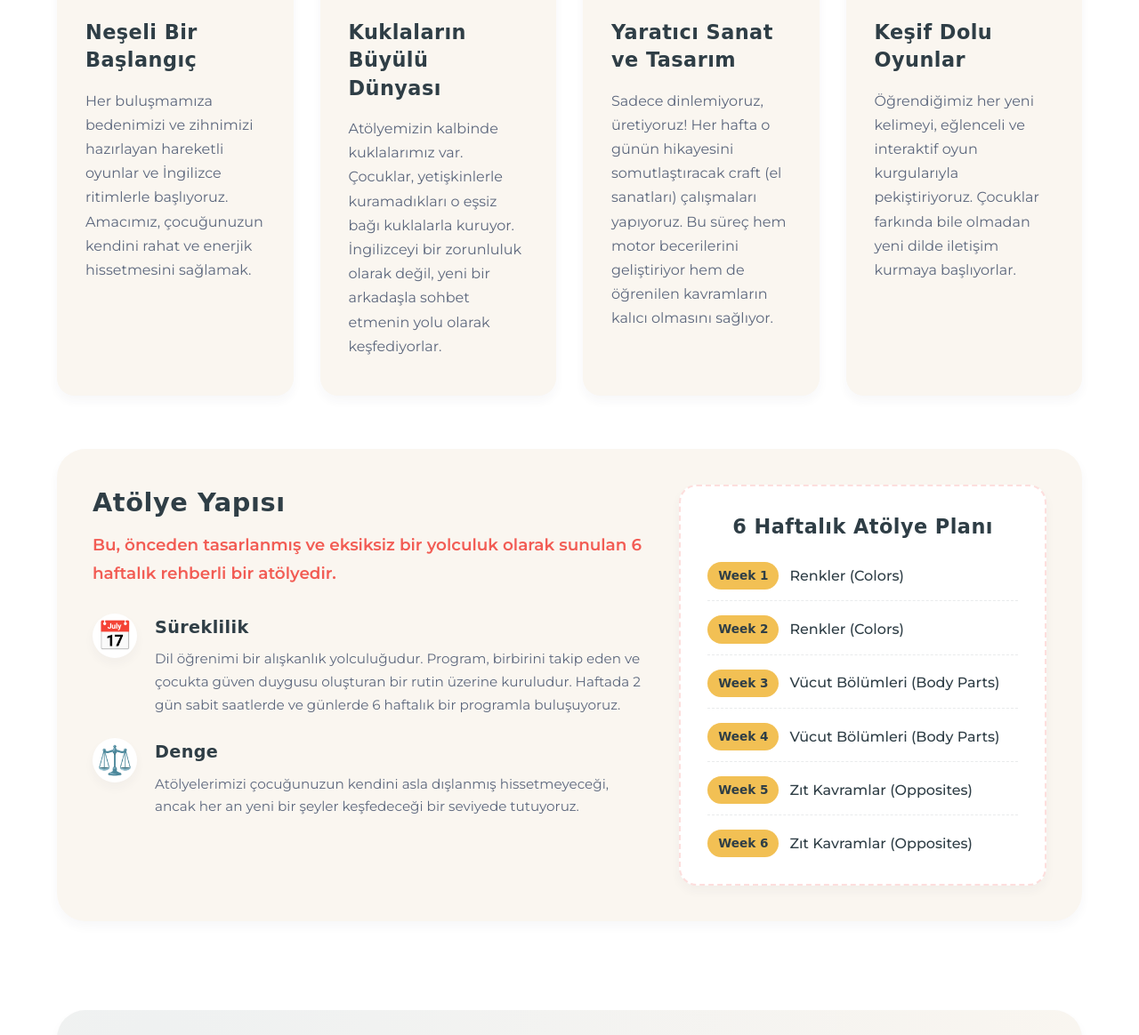
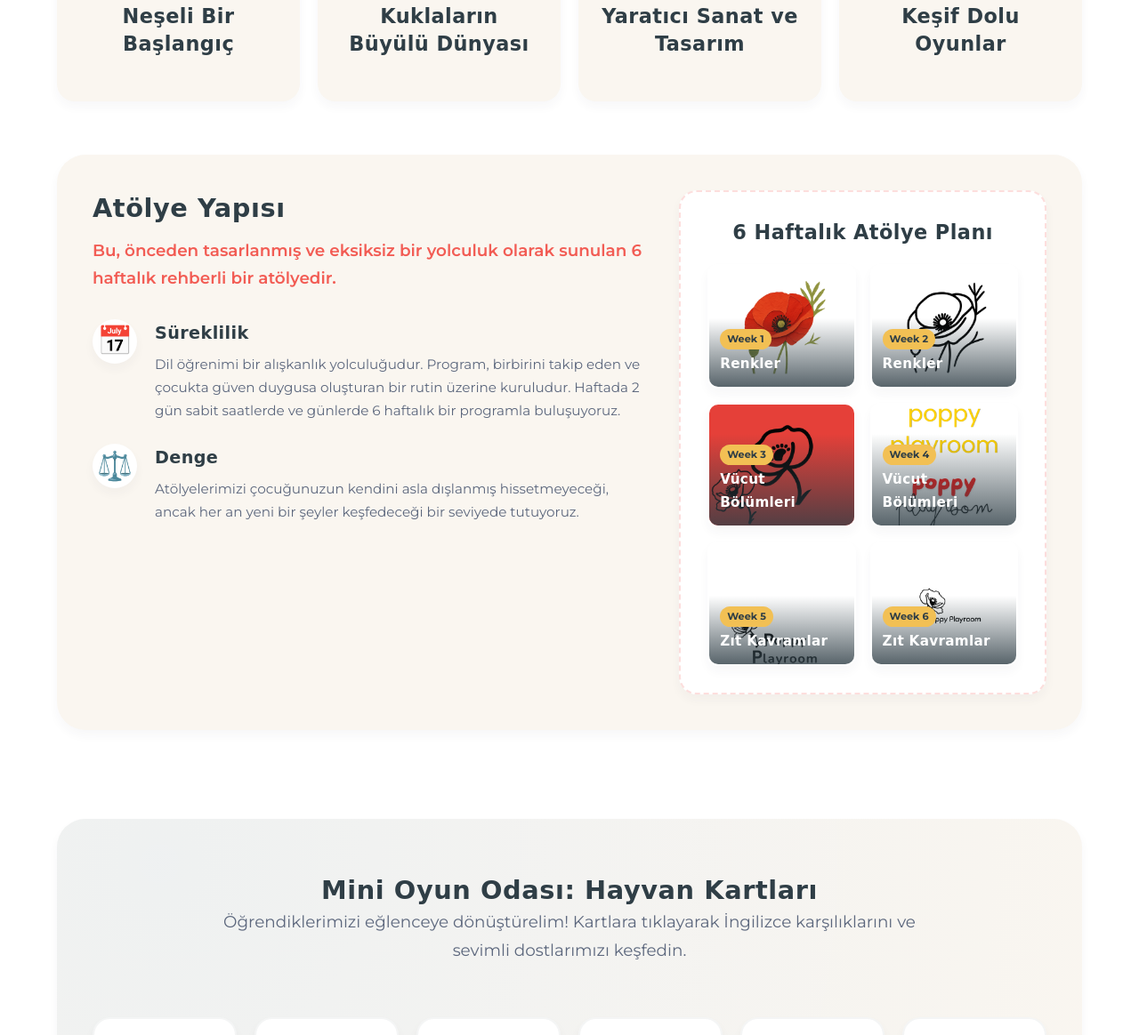
Before and after one commit to alperenborklu-cyber/elifinwebsites, a plain HTML site: page index.html in a window 1280 px wide. Shown: the part 1298-2462 px from the top of the page at 89% size. Drawn offline with Linux system fonts and the light colour scheme; a web font is replaced by a local one.

Commit message:
feat: Remove program step descriptions and convert weekly plan to image gallery

```diff
--- a/index.html
+++ b/index.html
@@ -124,14 +124,12 @@
             </div>
 
             <!-- What We Do Grid -->
-            <div class="program-grid">
+            <div class="program-grid visual-only">
                 <!-- Step 1 -->
                 <div class="program-card reveal-up" style="--delay: 0.1s">
                     <div class="program-card-icon icon-red">☀️</div>
                     <h3 lang="tr">Neşeli Bir Başlangıç</h3>
                     <h3 lang="en">A Joyful Start</h3>
-                    <p lang="tr">Her buluşmamıza bedenimizi ve zihnimizi hazırlayan hareketli oyunlar ve İngilizce ritimlerle başlıyoruz. Amacımız, çocuğunuzun kendini rahat ve enerjik hissetmesini sağlamak.</p>
-                    <p lang="en">We begin with movement games and English rhythms that help children feel comfortable, relaxed, and energized.</p>
                 </div>
 
                 <!-- Step 2 -->
@@ -139,8 +137,6 @@
                     <div class="program-card-icon icon-yellow">🎭</div>
                     <h3 lang="tr">Kuklaların Büyülü Dünyası</h3>
                     <h3 lang="en">The World of Puppets</h3>
-                    <p lang="tr">Atölyemizin kalbinde kuklalarımız var. Çocuklar, yetişkinlerle kuramadıkları o eşsiz bağı kuklalarla kuruyor. İngilizceyi bir zorunluluk olarak değil, yeni bir arkadaşla sohbet etmenin yolu olarak keşfediyorlar.</p>
-                    <p lang="en">Puppets are at the heart of our atelier. Children often connect more freely with puppets than with adults, and through them they experience English as a friendly conversation—not a task.</p>
                 </div>
 
                 <!-- Step 3 -->
@@ -148,8 +144,6 @@
                     <div class="program-card-icon icon-green">🎨</div>
                     <h3 lang="tr">Yaratıcı Sanat ve Tasarım</h3>
                     <h3 lang="en">Creative Art & Making</h3>
-                    <p lang="tr">Sadece dinlemiyoruz, üretiyoruz! Her hafta o günün hikayesini somutlaştıracak craft (el sanatları) çalışmaları yapıyoruz. Bu süreç hem motor becerilerini geliştiriyor hem de öğrenilen kavramların kalıcı olmasını sağlıyor.</p>
-                    <p lang="en">We don’t just listen, we create. Each week, children make simple craft activities that bring the story of the day to life. This supports both fine motor skills and lasting language memory.</p>
                 </div>
 
                 <!-- Step 4 -->
@@ -157,8 +151,6 @@
                     <div class="program-card-icon icon-blue">🧩</div>
                     <h3 lang="tr">Keşif Dolu Oyunlar</h3>
                     <h3 lang="en">Playful Exploration Games</h3>
-                    <p lang="tr">Öğrendiğimiz her yeni kelimeyi, eğlenceli ve interaktif oyun kurgularıyla pekiştiriyoruz. Çocuklar farkında bile olmadan yeni dilde iletişim kurmaya başlıyorlar.</p>
-                    <p lang="en">We reinforce new words through fun, interactive games. Children begin to use English naturally without even noticing it.</p>
                 </div>
             </div>
 
@@ -177,7 +169,7 @@
                             <div>
                                 <h4 lang="tr">Süreklilik</h4>
                                 <h4 lang="en">Consistency</h4>
-                                <p lang="tr">Dil öğrenimi bir alışkanlık yolculuğudur. Program, birbirini takip eden ve çocukta güven duygusu oluşturan bir rutin üzerine kuruludur. Haftada 2 gün sabit saatlerde ve günlerde 6 haftalık bir programla buluşuyoruz.</p>
+                                <p lang="tr">Dil öğrenimi bir alışkanlık yolculuğudur. Program, birbirini takip eden ve çocukta güven duygusa oluşturan bir rutin üzerine kuruludur. Haftada 2 gün sabit saatlerde ve günlerde 6 haftalık bir programla buluşuyoruz.</p>
                                 <p lang="en">Language learning is built through routine. Our program runs twice a week, in fixed days and times, over a 6-week cycle to create a sense of safety and continuity.</p>
                             </div>
                         </div>
@@ -193,43 +185,61 @@
                     </div>
                 </div>
 
-                <!-- 6 Weeks Plan Column -->
-                <div class="weekly-plan">
+                <!-- 6 Weeks Visual Plan Column -->
+                <div class="weekly-plan visual-gallery">
                     <h3 lang="tr">6 Haftalık Atölye Planı</h3>
                     <h3 lang="en">6-Week Classroom Plan</h3>
 
-                    <ul class="week-list">
-                        <li>
+                    <div class="week-grid">
+                        <div class="week-card">
+                            <img src="assets/1.png" alt="Week 1" class="week-card-img">
+                            <div class="week-card-overlay">
                                 <span class="week-badge">Week 1</span>
-                            <span lang="tr">Renkler (Colors)</span>
-                            <span lang="en">Colors</span>
-                        </li>
-                        <li>
+                                <h4 lang="tr">Renkler</h4>
+                                <h4 lang="en">Colors</h4>
+                            </div>
+                        </div>
+                        <div class="week-card">
+                            <img src="assets/2.png" alt="Week 2" class="week-card-img">
+                            <div class="week-card-overlay">
                                 <span class="week-badge">Week 2</span>
-                            <span lang="tr">Renkler (Colors)</span>
-                            <span lang="en">Colors</span>
-                        </li>
-                        <li>
+                                <h4 lang="tr">Renkler</h4>
+                                <h4 lang="en">Colors</h4>
+                            </div>
+                        </div>
+                        <div class="week-card">
+                            <img src="assets/3.png" alt="Week 3" class="week-card-img">
+                            <div class="week-card-overlay">
                                 <span class="week-badge">Week 3</span>
-                            <span lang="tr">Vücut Bölümleri (Body Parts)</span>
-                            <span lang="en">Body Parts</span>
-                        </li>
-                        <li>
+                                <h4 lang="tr">Vücut Bölümleri</h4>
+                                <h4 lang="en">Body Parts</h4>
+                            </div>
+                        </div>
+                        <div class="week-card">
+                            <img src="assets/4.png" alt="Week 4" class="week-card-img">
+                            <div class="week-card-overlay">
                                 <span class="week-badge">Week 4</span>
-                            <span lang="tr">Vücut Bölümleri (Body Parts)</span>
-                            <span lang="en">Body Parts</span>
-                        </li>
-                        <li>
+                                <h4 lang="tr">Vücut Bölümleri</h4>
+                                <h4 lang="en">Body Parts</h4>
+                            </div>
+                        </div>
+                        <div class="week-card">
+                            <img src="assets/5.png" alt="Week 5" class="week-card-img">
+                            <div class="week-card-overlay">
                                 <span class="week-badge">Week 5</span>
-                            <span lang="tr">Zıt Kavramlar (Opposites)</span>
-                            <span lang="en">The Opposites</span>
-                        </li>
-                        <li>
+                                <h4 lang="tr">Zıt Kavramlar</h4>
+                                <h4 lang="en">The Opposites</h4>
+                            </div>
+                        </div>
+                        <div class="week-card">
+                            <img src="assets/6.png" alt="Week 6" class="week-card-img">
+                            <div class="week-card-overlay">
                                 <span class="week-badge">Week 6</span>
-                            <span lang="tr">Zıt Kavramlar (Opposites)</span>
-                            <span lang="en">The Opposites</span>
-                        </li>
-                    </ul>
+                                <h4 lang="tr">Zıt Kavramlar</h4>
+                                <h4 lang="en">The Opposites</h4>
+                            </div>
+                        </div>
+                    </div>
                 </div>
             </div>
 
--- a/style.css
+++ b/style.css
@@ -558,8 +558,8 @@ a {
     font-size: 0.95rem;
 }
 
-/* Weekly Plan Column */
-.weekly-plan {
+/* Weekly Plan Gallery Grid */
+.weekly-plan.visual-gallery {
     background: var(--white);
     border-radius: var(--radius-md);
     padding: 30px;
@@ -567,42 +567,94 @@ a {
     border: 2px dashed rgba(242, 92, 84, 0.2);
 }
 
-.weekly-plan h3 {
+.weekly-plan.visual-gallery h3 {
     font-size: 1.4rem;
-    margin-bottom: 24px;
+    margin-bottom: 20px;
     text-align: center;
 }
 
-.week-list {
-    list-style: none;
-    display: flex;
-    flex-direction: column;
+.weekly-plan.visual-gallery .week-grid {
+    display: grid;
+    grid-template-columns: repeat(2, 1fr);
     gap: 16px;
 }
 
-.week-list li {
-    display: flex;
-    align-items: center;
-    gap: 12px;
-    padding-bottom: 12px;
-    border-bottom: 1px dashed rgba(47, 62, 70, 0.1);
-    font-weight: 500;
+.week-card {
+    position: relative;
+    border-radius: var(--radius-sm);
+    overflow: hidden;
+    height: 140px;
+    box-shadow: var(--shadow-sm);
+    transition: var(--transition);
+    border: 2px solid transparent;
 }
 
-.week-list li:last-child {
-    border-bottom: none;
-    padding-bottom: 0;
+.week-card:hover {
+    transform: translateY(-4px) scale(1.03);
+    box-shadow: var(--shadow-md);
+    border-color: var(--primary);
 }
 
-.week-badge {
+.week-card-img {
+    width: 100%;
+    height: 100%;
+    object-fit: cover;
+    display: block;
+}
+
+.week-card-overlay {
+    position: absolute;
+    bottom: 0;
+    left: 0;
+    width: 100%;
+    background: linear-gradient(transparent, rgba(47, 62, 70, 0.8));
+    padding: 12px;
+    color: var(--white);
+    display: flex;
+    flex-direction: column;
+    gap: 4px;
+    text-align: left;
+}
+
+.week-card-overlay .week-badge {
     background: var(--accent-yellow);
     color: var(--text-main);
-    padding: 4px 12px;
+    padding: 2px 8px;
     border-radius: var(--radius-pill);
-    font-family: var(--font-heading);
-    font-size: 0.85rem;
+    font-size: 0.7rem;
     font-weight: 800;
-    flex-shrink: 0;
+    width: fit-content;
+}
+
+.week-card-overlay h4 {
+    color: var(--white);
+    font-size: 0.95rem;
+    font-weight: 800;
+    margin: 0;
+}
+
+/* Program Card adjustments for visual mode */
+.program-grid.visual-only {
+    grid-template-columns: repeat(auto-fit, minmax(220px, 1fr));
+    gap: 20px;
+}
+
+.program-grid.visual-only .program-card {
+    padding: 30px 20px;
+    text-align: center;
+    display: flex;
+    flex-direction: column;
+    align-items: center;
+}
+
+.program-grid.visual-only .program-card-icon {
+    margin-bottom: 16px;
+}
+
+@media (max-width: 576px) {
+    .weekly-plan.visual-gallery .week-grid {
+        grid-template-columns: 1fr;
+    }
 }
 
 /* Animal Flashcards Interactive Widget */
```
Also changed, not shown: assets/1.png (added), assets/2.png (added), assets/3.png (added), assets/4.png (added), assets/5.png (added), assets/6.png (added). Lines whose indentation alone changed are shown as unchanged.
